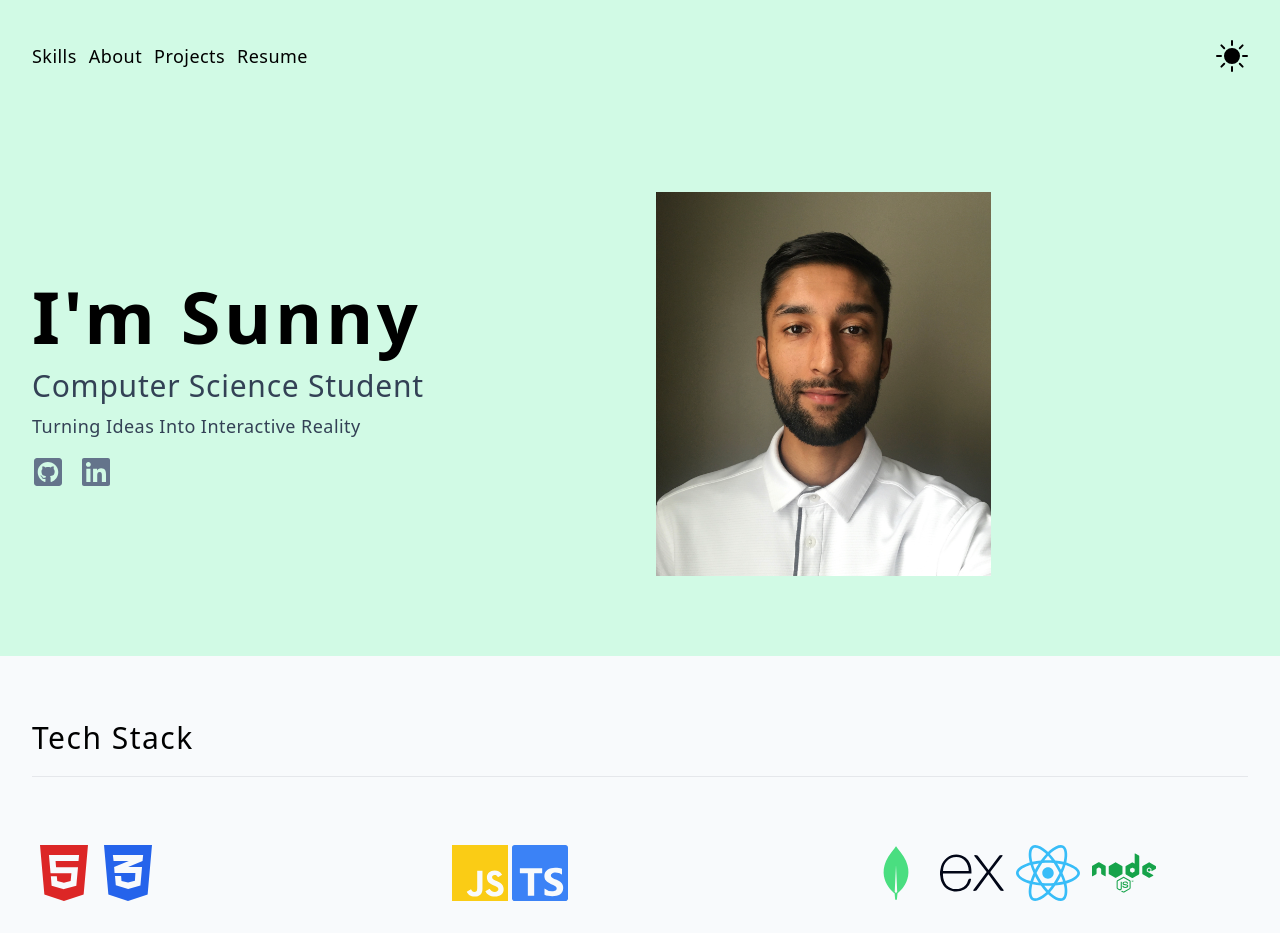
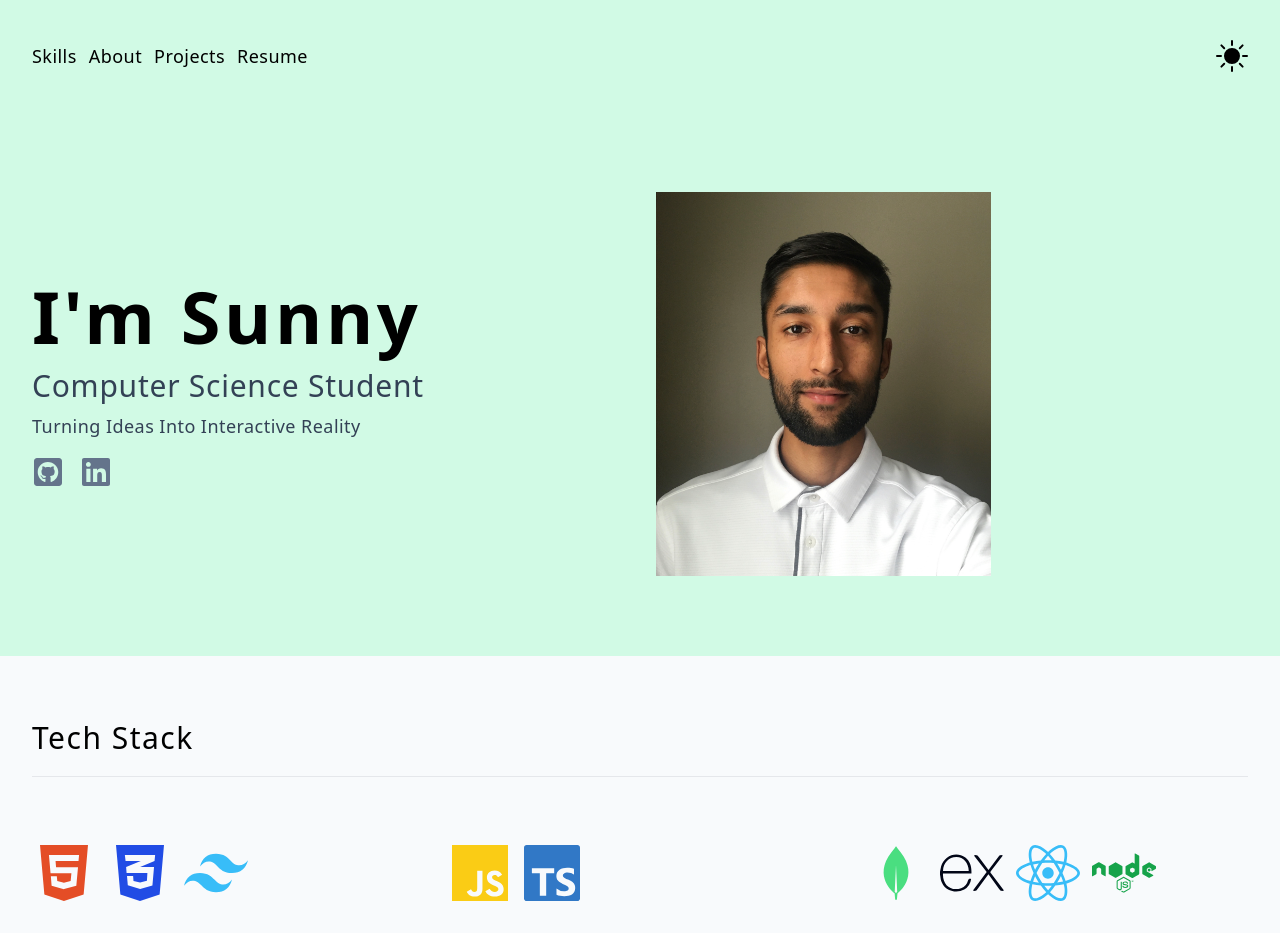
Before and after one commit to sun-n-y/webDevPortfolio, a React (Vite) app: page / in a window 1280 px wide. Shown: the top 933 px of the page. Built offline with nearby package versions, Linux system fonts and the light colour scheme; no server answers.

Commit message:
add logo color updates

```diff
--- a/src/data.jsx
+++ b/src/data.jsx
@@ -1,6 +1,6 @@
 import { nanoid } from 'nanoid';
 import { FaHtml5, FaJs, FaReact, FaCss3Alt, FaNode } from 'react-icons/fa';
-import { SiTypescript, SiExpress } from 'react-icons/si';
+import { SiTypescript, SiExpress, SiTailwindcss } from 'react-icons/si';
 import { BiLogoMongodb } from 'react-icons/bi';
 
 export const links = [
@@ -12,11 +12,12 @@ export const links = [
 export const skills = [
   {
     id: nanoid(),
-    title: 'HTML & CSS',
+    title: 'HTML - CSS - Tailwind CSS',
     icon: (
-      <div className="flex">
-        <FaHtml5 className="h-16 w-16 text-red-600 " />
-        <FaCss3Alt className="h-16 w-16 text-blue-600" />
+      <div className="flex items-center gap-x-3">
+        <FaHtml5 className="h-16 w-16 text-[#e44d26] " />
+        <FaCss3Alt className="h-16 w-16 text-[#214ce5]" />
+        <SiTailwindcss className="h-16 w-16 text-[#38bdf8]" />
       </div>
     ),
     text: 'Highly skilled in HTML & CSS, adeptly crafting visually appealing and responsive websites for optimal user experiences.',
@@ -25,9 +26,9 @@ export const skills = [
     id: nanoid(),
     title: 'JavaScript - TypeScript',
     icon: (
-      <div className="flex items-center">
+      <div className="flex items-center gap-x-3">
         <FaJs className="h-16 w-16 text-yellow-400" />
-        <SiTypescript className="h-14 w-14 text-blue-500" />
+        <SiTypescript className="h-14 w-14 text-[#3178c6]" />
       </div>
     ),
     text: 'Expertise in JavaScript, building interactive and dynamic web applications with a focus on seamless user interactions and functionality',
```
